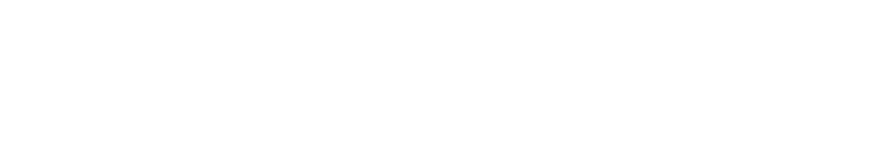
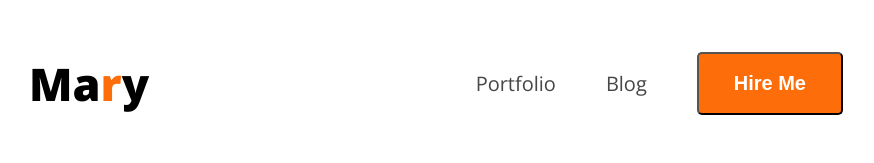
Before and after one commit to sonatonroyofficial/my-first-portfolio-website, a plain HTML site: page index.html in a window 1280 px wide. Shown: the whole page, without its empty margins (179-1053 px from the left). Drawn offline with nearby package versions, Linux system fonts and the light colour scheme.

Commit message:
nav compelet

```diff
--- a/index.html
+++ b/index.html
@@ -3,10 +3,37 @@
 <head>
     <meta charset="UTF-8">
     <meta name="viewport" content="width=device-width, initial-scale=1.0">
+    <link rel="preconnect" href="https://fonts.googleapis.com">
+<link rel="preconnect" href="https://fonts.gstatic.com" crossorigin>
+<link rel="preconnect" href="https://fonts.googleapis.com">
+<link rel="preconnect" href="https://fonts.gstatic.com" crossorigin>
+<link href="https://fonts.googleapis.com/css2?family=Open+Sans:ital,wght@0,300..800;1,300..800&family=Plus+Jakarta+Sans:ital,wght@0,200..800;1,200..800&display=swap" rel="stylesheet">
     <link rel="stylesheet" href="styles/style.css">
     <title>My Portfolio website</title>
+
 </head>
-<body>
+<body class="open-sans-normal">
+    <header>
+        <nav>
+              <h3 class="nav-title">Ma<span class="text-primary">r</span>y</h3>
+        <ul>
+            <li> <a class="dark-2" href="">Portfolio</a></li>
+            <li><a class="dark-2" href="">Blog</a></li>
+            <li><a href=""><button  class="btn-primary">Hire Me</button></a></li>
+        </ul>
+        </nav>
+
+
+    </header>
+
+    <main>
+
+    </main>
+
+    <footer>
+
+
+    </footer>
 
 </body>
 </html>
--- a/styles/style.css
+++ b/styles/style.css
@@ -0,0 +1,59 @@
+
+.open-sans-normal {
+  font-family: "Open Sans", sans-serif;
+  font-optical-sizing: auto;
+  font-style: normal;
+  font-variation-settings:
+    "wdth" 100;
+}
+
+/* shared style */
+.text-primary {
+    color: #FD6E0A;
+}
+
+.dark-2 {
+    color: #474747;
+}
+
+.btn-primary {
+    background-color: #FD6E0A;
+    font-weight:bold ;
+    font-size: 20px;
+    color: white;
+    padding: 18px 35px ;
+    border-radius: 5px;
+
+
+}
+
+/* Nav styles */
+nav {
+    display: flex;
+    align-items: center;
+    justify-content: space-between;
+    margin: 0px 200px;
+}
+
+.nav-title {
+    font-weight: 800;
+    font-size: 45px;
+}
+
+nav ul {
+    display: flex;
+    align-items: center;
+
+
+}
+
+
+nav ul li {
+    list-style: none;
+    margin-right: 50px;
+}
+
+nav li a {
+    text-decoration: none;
+    font-size: 20px;
+}
```
